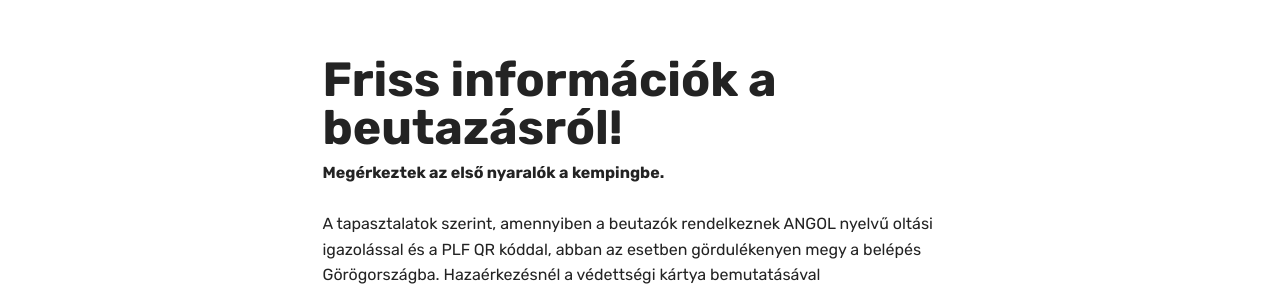
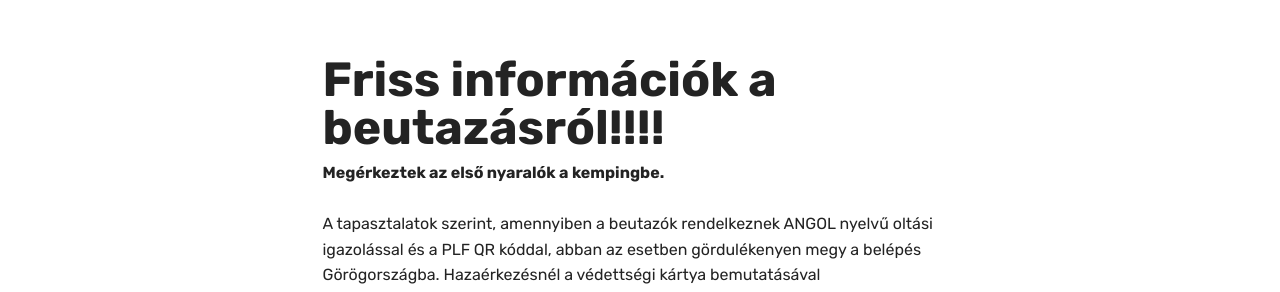
Before and after one commit to marklaszlo9/korinos_new, a Jekyll site: the page built from index.html, in a window 1280 px wide and 900 px high, scrolled down 707 px. Shown: the part 209-501 px from the top of the window. Built offline with Jekyll 4.4.1, drawn with Linux system fonts in a browser that asks for light colours; some web fonts are replaced.

```diff
--- a/_layouts/home.html
+++ b/_layouts/home.html
@@ -104,7 +104,7 @@ layout: default
         <div class="media-container-column title col-12 col-lg-7 col-md-6">
 
             <h3 class="align-left mbr-bold mbr-fonts-style display-2">
-                Friss információk a beutazásról!
+                Friss információk a beutazásról!!!!
             </h3>
 
                 <div class="mbr-section-text">
```
